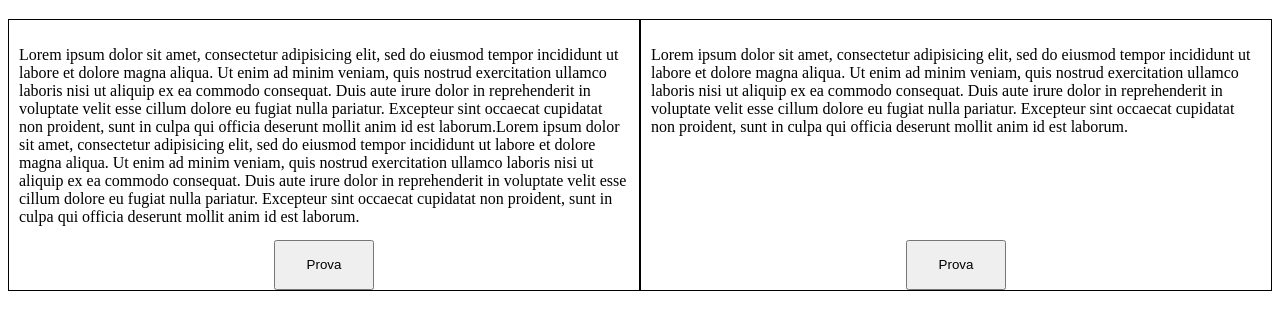
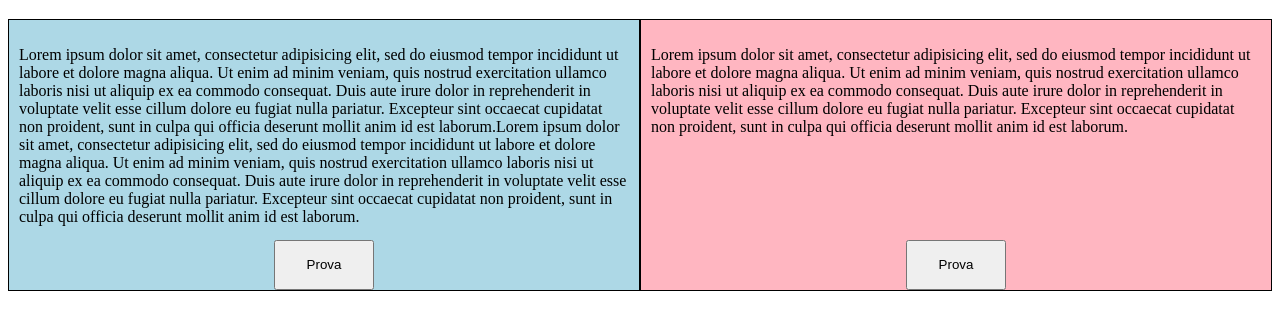
Before and after one commit to Basiglio/html-sass-first, a website: page index.html in a window 1280 px wide. Shown: the part 61-390 px from the top of the page. Drawn offline with Linux system fonts and the light colour scheme.

Commit message:
finito.2

```diff
--- a/src/app.scss
+++ b/src/app.scss
@@ -1,4 +1,10 @@
 $brandColor: tomato;
+
+$backgroundLeft: lightblue;
+
+$backgroundRight: lightpink;
+
+
 
 
 h1 {
@@ -19,6 +25,13 @@ h1 {
   position: relative;
 }
 
+.left {
+  background: $backgroundLeft
+}
+.right {
+  background: $backgroundRight
+}
+
 button {
   width: 100px;
   height: 50px;
```
Also changed, not shown: css/app.css.
